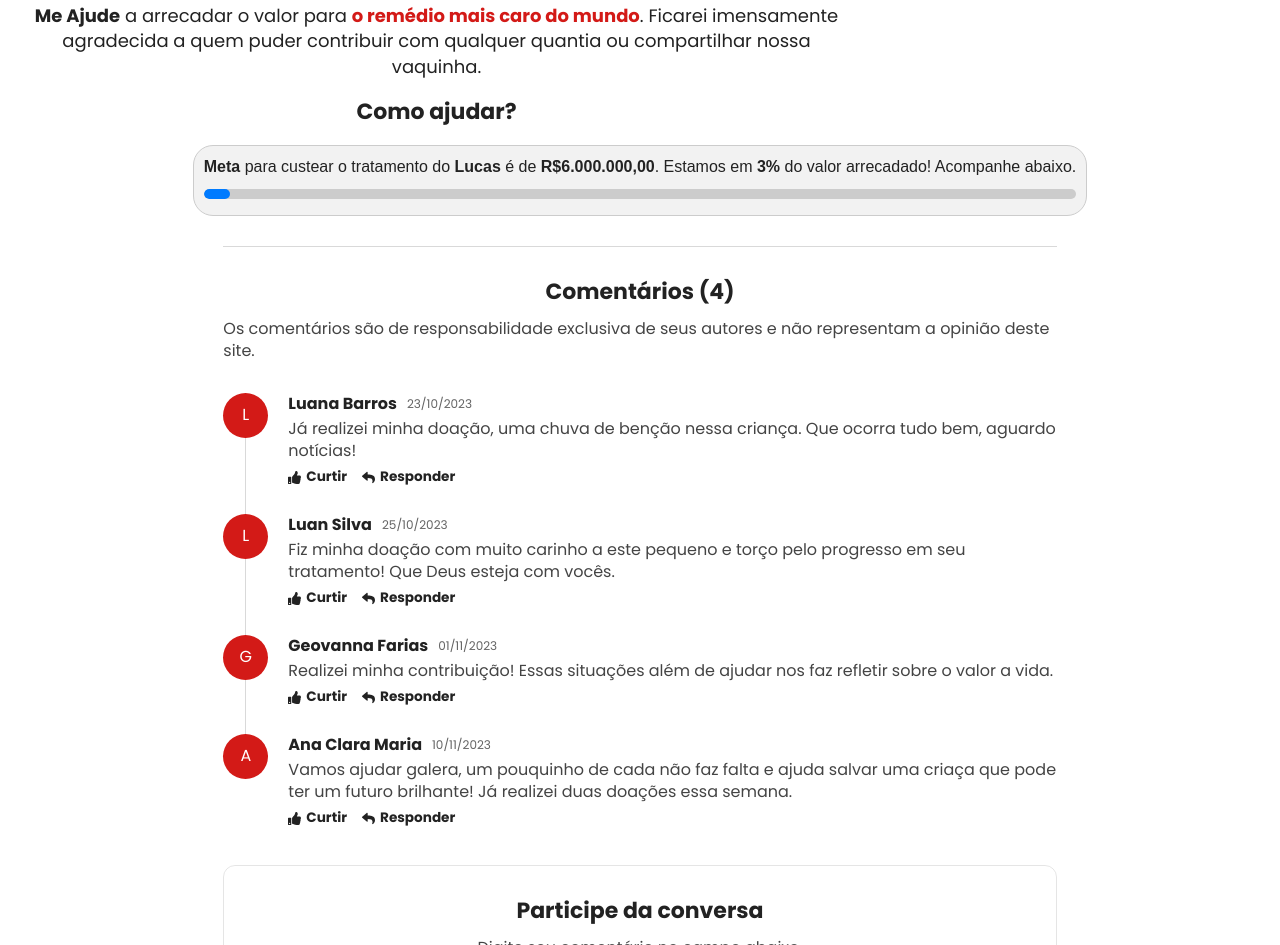
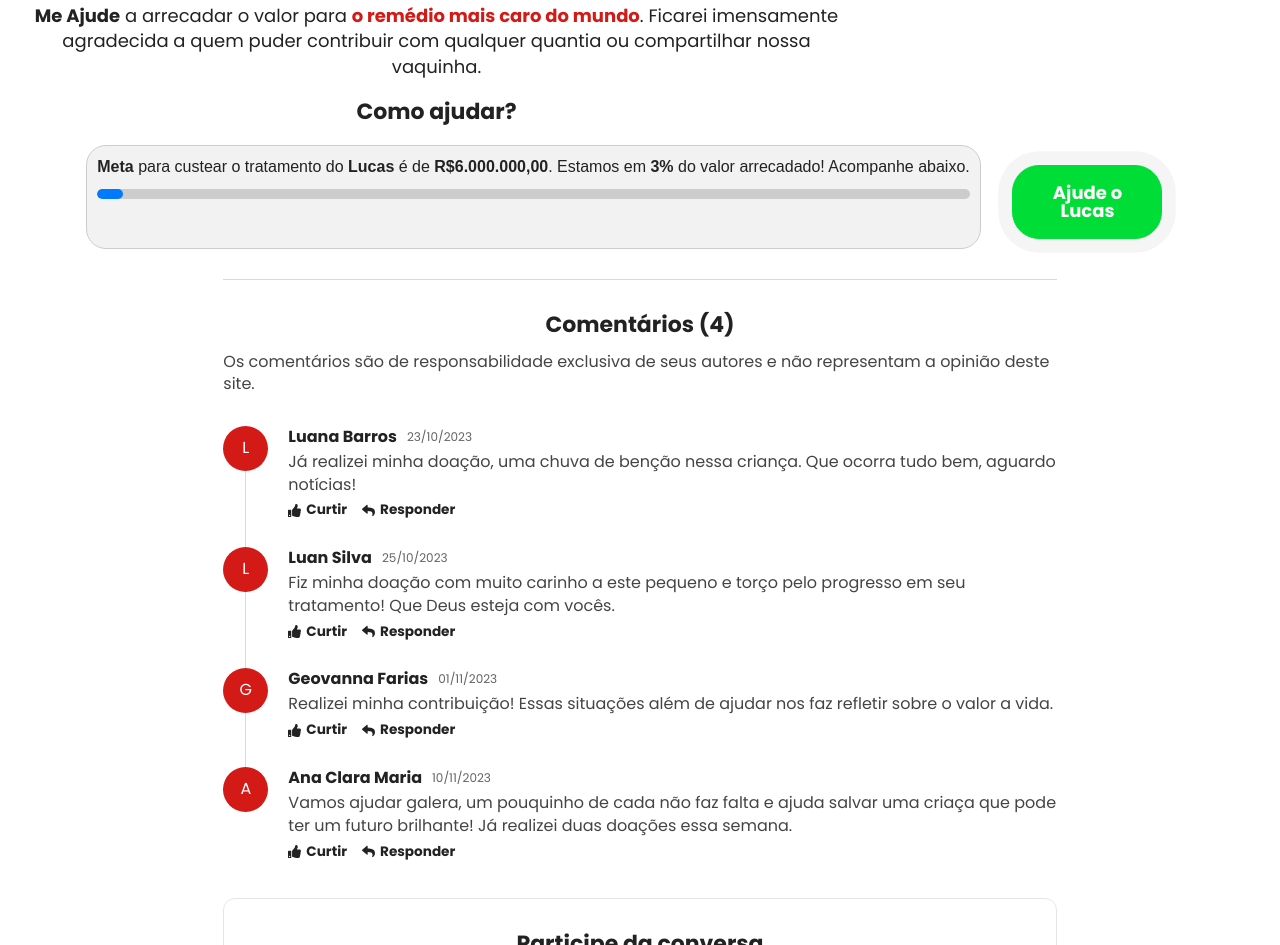
Before and after one commit to diegosexy182/site, a plain HTML site: page index.html in a window 1280 px wide. Shown: the part 5231-6176 px from the top of the page. Drawn offline with Linux system fonts and the light colour scheme; no server answers.

Commit message:
Update index.html

```diff
--- a/index.html
+++ b/index.html
@@ -195,11 +195,20 @@
   </div>
 </div>
         <!-- CONTADOR -->
+
       <!-- Links -->
       <div class="row flex-center presell-links-wrp" data-aos="zoom-in" data-aos-offset="0">
         <div class="grid-8 grid-sm-12 grid-xs-12">
           <ul id="presell-botoes" class="presell-links">
 
+        </div>
+      </div>
+      <!-- Links -->
+      <div class="row flex-center presell-links-wrp" data-aos="zoom-in" data-aos-offset="0">
+        <div class="grid-8 grid-sm-12 grid-xs-12">
+          <ul id="presell-botoes" class="presell-links">
+                                        <li><a href="https://www.doacaobrasil.online/valor-lucas" class="btn btn-buy  btn-pulse">Ajude o Lucas</a></li>
+                      </ul>
         </div>
       </div>
       <!-- /.Links -->
```
